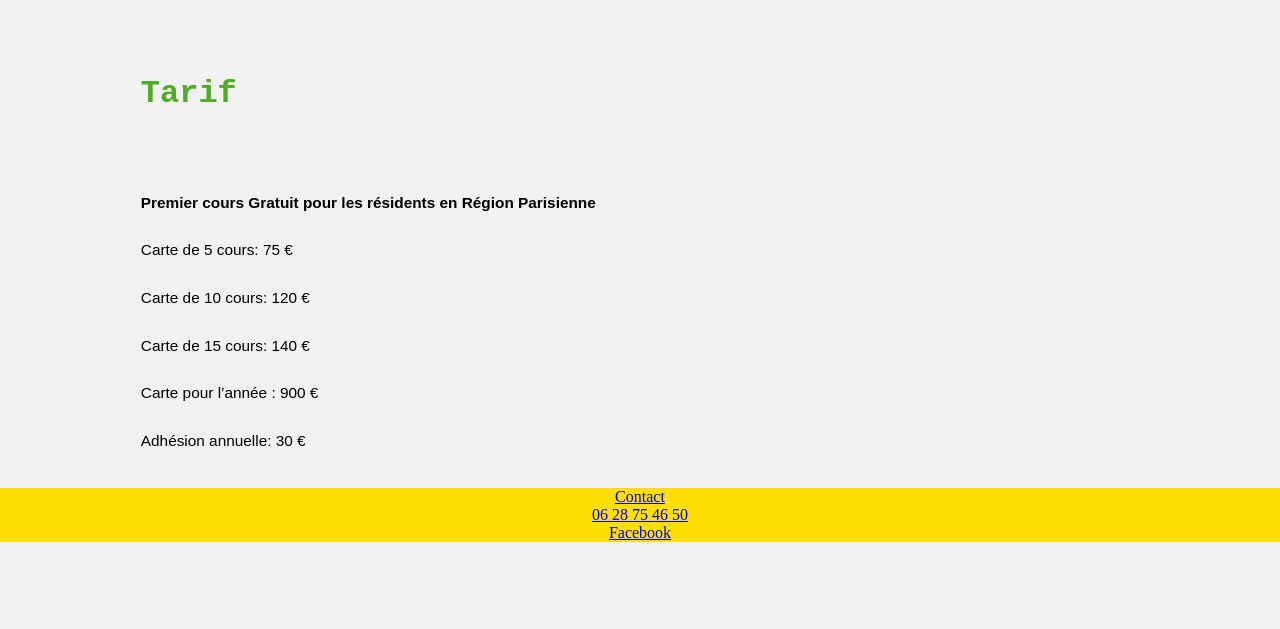
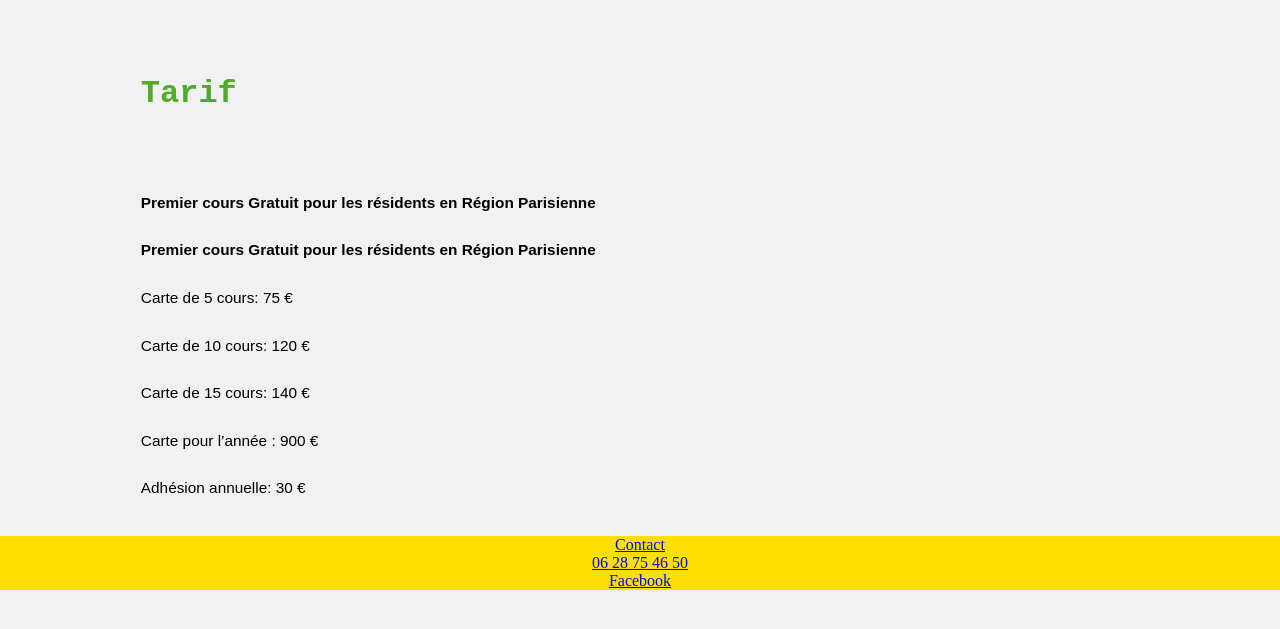
Before and after one commit to funkycrash/chamadadeangola, a Jekyll site: the page built from infopratique.md, in a window 1280 px wide and 900 px high, scrolled down 1051 px, cut to the strip 238-867 px from the top of the window. Built offline with Jekyll 4.4.1, drawn with Linux system fonts in a browser that asks for light colours.

Commit message:
Update Contenu “contenu”

```diff
--- a/_data/contenu.yml
+++ b/_data/contenu.yml
@@ -18,6 +18,8 @@ horaires: >-
 
   Tous les derniers troisième dimanche du mois à 17H00 au Gymnase de la Liberté
 tarifs: |-
+  **Premier cours Gratuit pour les résidents en Région Parisienne**
+
   Carte de 5 cours: 75 €
 
   Carte de 10 cours: 120 €
```
